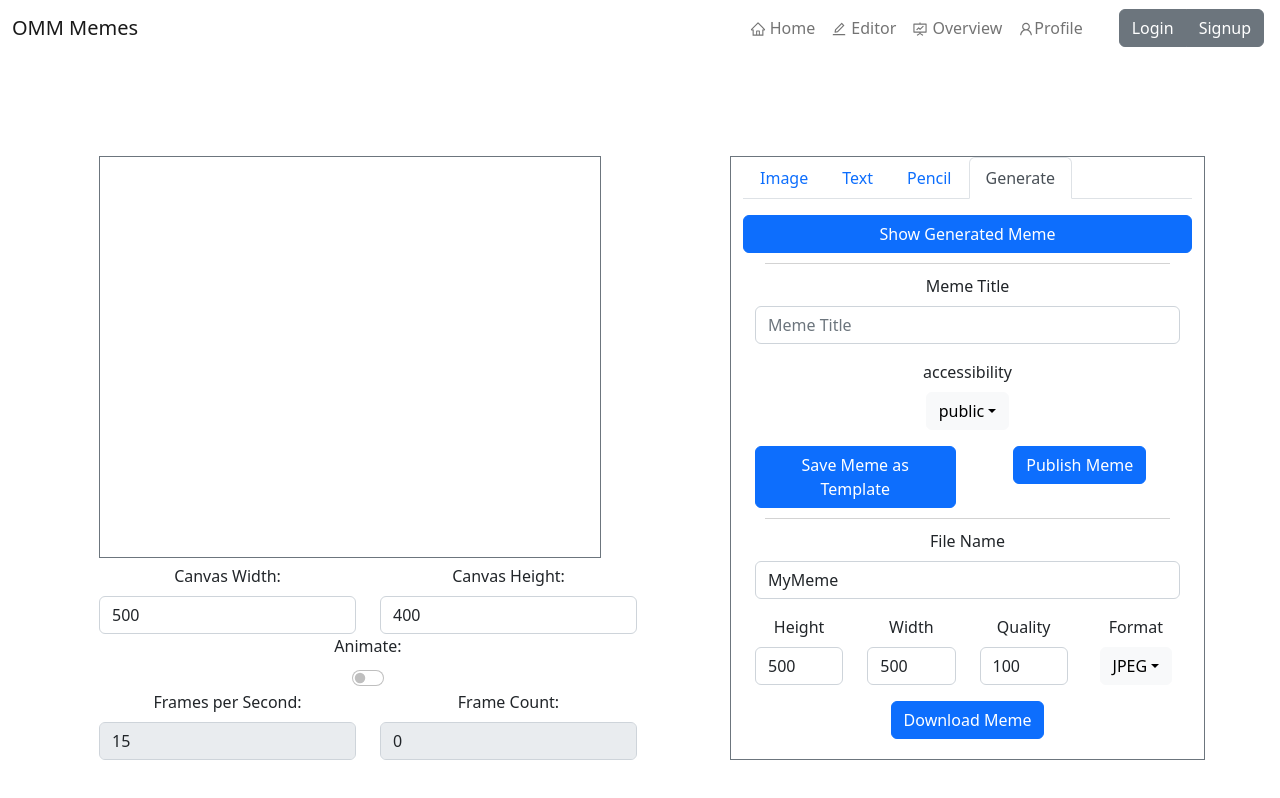
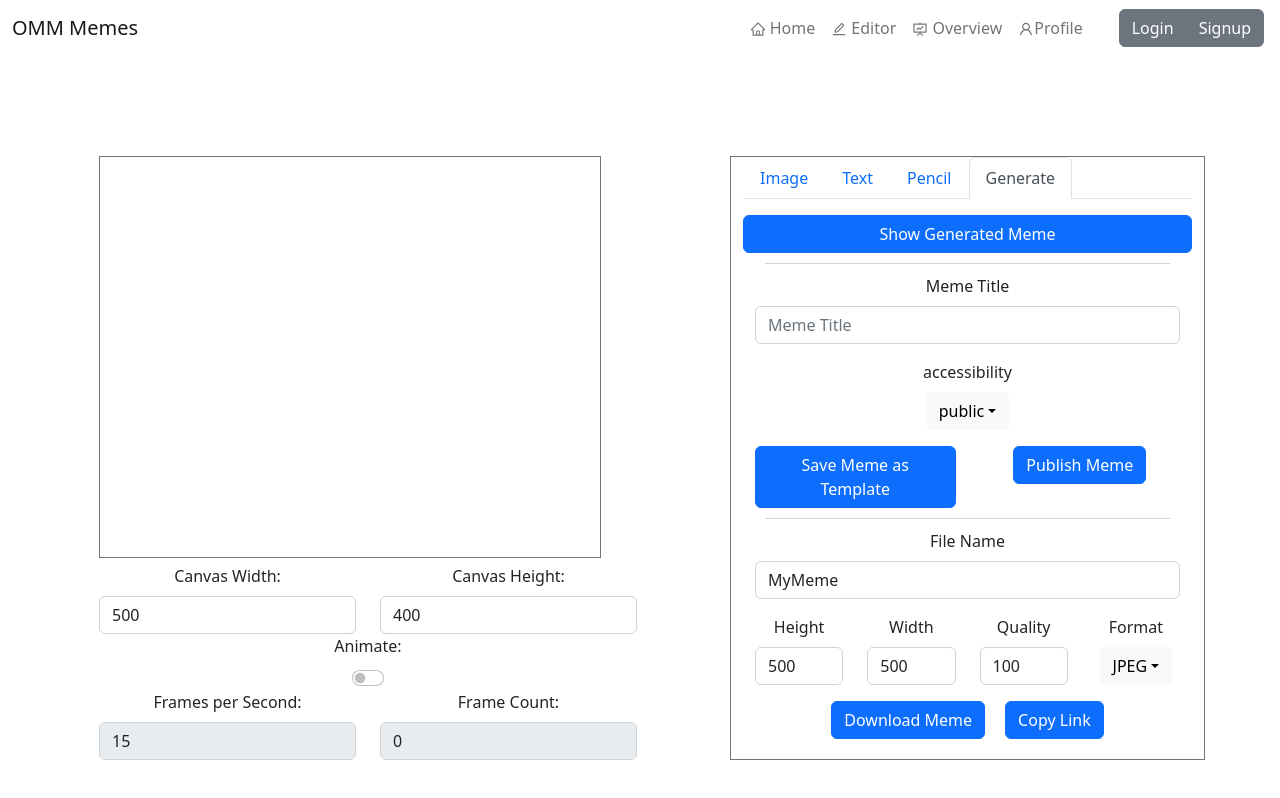
Before and after one commit to SimonBurmer/MemeGenerator, a React (Create React App) app in the folder react-frontend/: page /editor in a window 1280 px wide. Both pictures are taken after a click on the tab "Generate". Shown: the top 798 px of the page. Built offline with nearby package versions, Linux system fonts and the light colour scheme.

Commit message:
copy link button

```diff
--- a/react-frontend/src/components/editor/tabs/GenerateImageTab.js
+++ b/react-frontend/src/components/editor/tabs/GenerateImageTab.js
@@ -267,6 +267,7 @@ function GenerateImageTab(props) {
         </Form.Group>
 
         <Button type="submit">Download Meme</Button>
+        <Button type="submit" style={{marginLeft: "20px"}}>Copy Link</Button>
       </Form>
 
       <Modal
--- a/react-frontend/src/components/editor/tabs/modals/statistics/TemplateStatistics.js
+++ b/react-frontend/src/components/editor/tabs/modals/statistics/TemplateStatistics.js
@@ -27,7 +27,7 @@ function TemplateStatistics({template}) {
     const fillUpData = () => {
         const updatedUsage = [...templateUsage]; // create a copy of the state array to avoid mutation
         memes.forEach(meme => {
-            if (meme.templates[0].src === template.url) {
+            if (meme.templates?.[0]?.src === template.url) {
                 const memeDate = new Date(meme.creationDate);
                 const memeMonth = memeDate.getMonth();
                 updatedUsage[memeMonth]++;
```
